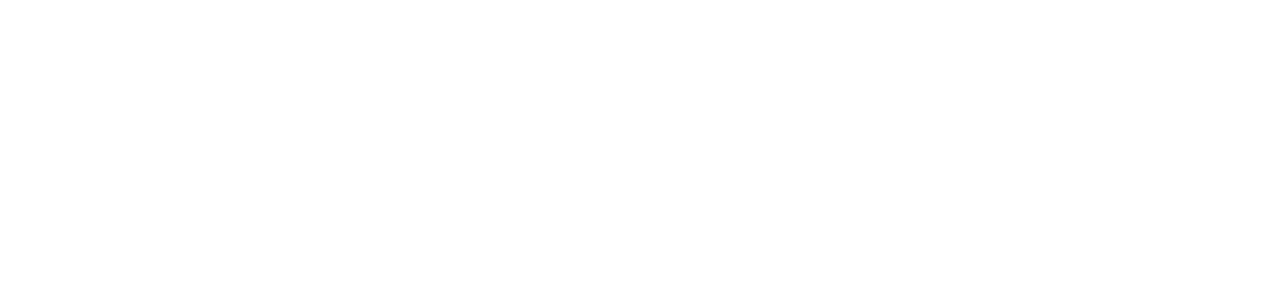
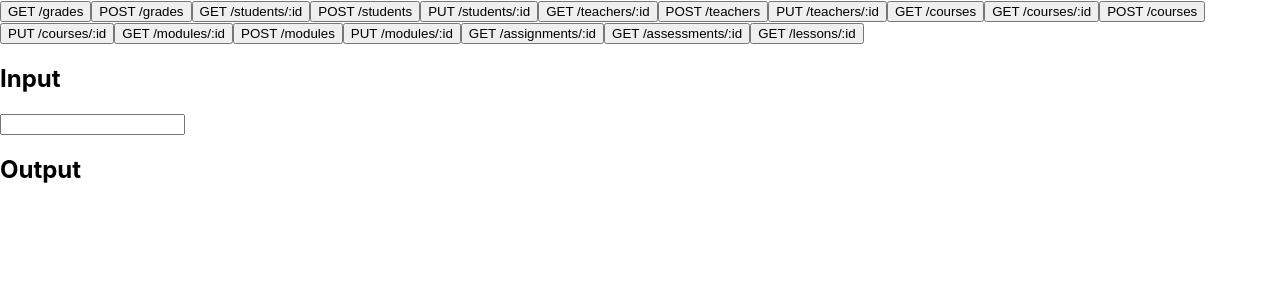
Before and after one commit to cen4010-sp23-g05/ModuLearnReact, a React (Create React App) app in the folder modulearnreact/: page / in a window 1280 px wide. Shown: the top 300 px of the page. Built offline with nearby package versions, Linux system fonts and the light colour scheme.

Commit message:
Added sample response technology

```diff
--- a/modulearnreact/src/App.js
+++ b/modulearnreact/src/App.js
@@ -1,10 +1,138 @@
-//import logo from './logo.svg';
-import './App.css';
+import React, { useState } from 'react';
 
 function App() {
+  const [response, setResponse] = useState('');
+  let textEdited = 0;
+
+  function handleButtonClick(event) {
+    const url = event.target.value;
+    fetch(url)
+      .then(response => response.json())
+      .then(data => setResponse(JSON.stringify(data)))
+      .catch(error => console.error(error));
+  }
+
+  function getGrades() {
+    setResponse(JSON.stringify(
+      {
+        "grade_cell":[
+          {"student_id" : 0, "gradebook_id": 0, "module_id": 0, "total_points": 100, "earned_points": 100},
+          {"student_id" : 1, "gradebook_id": 0, "module_id": 0, "total_points": 100, "earned_points": 100},
+          {"student_id" : 2, "gradebook_id": 0, "module_id": 0, "total_points": 100, "earned_points": 90},
+          {"student_id" : 0, "gradebook_id": 0, "module_id": 1, "total_points": 100, "earned_points": 70}
+        ]
+      }
+    ));
+  }
+
+  function getStudents() {
+    if (textEdited !== 0) {
+      setResponse(JSON.stringify(
+        {
+          "student":[
+            {"student_id" : 0, "username" : "BBRATT", "first_name" : "Balthazar", "last_name" : "Bratt"},
+            {"student_id" : 1, "username" : "MthBstrz", "first_name" : "Jamie", "last_name" : "Hineman"},
+            {"student_id" : 2, "username" : "TheBlubb", "first_name" : "Aproctoflecticus", "last_name" : "Blubberman"},
+            {"student_id" : 2, "username" : "NewStudent", "first_name" : "Me", "last_name" : "Person"}
+          ]
+        }
+      ))
+      return;
+    }
+
+    setResponse(JSON.stringify(
+      {
+        "student":[
+          {"student_id" : 0, "username" : "BBRATT", "first_name" : "Balthazar", "last_name" : "Bratt"},
+          {"student_id" : 1, "username" : "MthBstrz", "first_name" : "Jamie", "last_name" : "Hineman"},
+          {"student_id" : 2, "username" : "TheBlubb", "first_name" : "Aproctoflecticus", "last_name" : "Blubberman"},
+        ]
+      }
+    ))
+  }
+
+  function getTeachers() {
+    setResponse(JSON.stringify(
+      {
+        "teacher":[
+          {"teacher_id" : 0, "username" : "cheesey_bratt", "first_name" : "Cheesey", "last_name" : "Bratt"},
+          {"teacher_id" : 1, "username" : "xxKxx", "first_name" : "Jason", "last_name" : "Kei"},
+          {"teacher_id" : 2, "username" : "NotFamilyGuy", "first_name" : "Marge", "last_name" : "Simpson"},
+        ]
+      }
+    ))
+  }
+
+  function getModules() {
+    setResponse(JSON.stringify({
+      "module":[
+        {"module_id" : 0, "course_id" : 0, "module_type" : 0, "title" : "Lesson 1", "due_date" : "2023-12-10T23:59:00.000Z"},
+        {"module_id" : 1, "course_id" : 0, "module_type" : 1, "title" : "Assignment 1", "due_date" : "2023-12-11T23:59:00.000Z"},
+        {"module_id" : 2, "course_id" : 0, "module_type" : 2, "title" : "Assessment 1", "due_date" : "2023-12-12T23:59:00.000Z"},
+        {"module_id" : 3, "course_id" : 1, "module_type" : 0, "title" : "Lesson 1", "due_date" : "2023-12-08T23:59:00.000Z"}
+      ]
+    }));
+  }
+
+  function getLessons() {
+    setResponse(JSON.stringify({
+      "module":[
+        {"module_id" : 0, "course_id" : 0, "module_type" : 0, "title" : "Lesson 1", "due_date" : "2023-12-10T23:59:00.000Z"}
+      ]
+    }));
+  }
+
+  function getAssignments() {
+    setResponse(JSON.stringify({
+      "module":[
+        {"module_id" : 1, "course_id" : 0, "module_type" : 1, "title" : "Assignment 1", "due_date" : "2023-12-11T23:59:00.000Z"}
+      ]
+    }));
+  }
+
+  function getAssessments() {
+    setResponse(JSON.stringify({
+      "module":[
+        {"module_id" : 2, "course_id" : 0, "module_type" : 2, "title" : "Assessment 1", "due_date" : "2023-12-12T23:59:00.000Z"}
+      ]
+    }));
+  }
+
+  function handleChange(event) {
+    textEdited += 1;
+    console.log(textEdited);
+  }
+
   return (
-    <div className="App">
-
+    <div>
+      <div>
+        <button onClick={getGrades}>GET /grades</button>
+        <button onClick={handleButtonClick} value="/grades" method="POST">POST /grades</button>
+        <button onClick={getStudents}>GET /students/:id</button>
+        <button onClick={handleButtonClick} value="/students" method="POST">POST /students</button>
+        <button onClick={handleButtonClick} value="/students/123" method="PUT">PUT /students/:id</button>
+        <button onClick={getTeachers} value="/teachers/123">GET /teachers/:id</button>
+        <button onClick={handleButtonClick} value="/teachers" method="POST">POST /teachers</button>
+        <button onClick={handleButtonClick} value="/teachers/123" method="PUT">PUT /teachers/:id</button>
+        <button onClick={handleButtonClick} value="/courses">GET /courses</button>
+        <button onClick={handleButtonClick} value="/courses/123">GET /courses/:id</button>
+        <button onClick={handleButtonClick} value="/courses" method="POST">POST /courses</button>
+      <button onClick={handleButtonClick} value="/courses/123" method="PUT">PUT /courses/:id</button>
+      <button onClick={getModules}>GET /modules/:id</button>
+      <button onClick={handleButtonClick} value="/modules" method="POST">POST /modules</button>
+      <button onClick={handleButtonClick} value="/modules/123" method="PUT">PUT /modules/:id</button>
+      <button onClick={getAssignments}>GET /assignments/:id</button>
+      <button onClick={getAssessments}>GET /assessments/:id</button>
+      <button onClick={getLessons}>GET /lessons/:id</button>
+      </div>
+      <div>
+        <h2>Input </h2>
+        <input type='text' onChange={handleChange}></input>
+      </div>
+      <div>
+        <h2>Output</h2>
+        {response}
+      </div>
     </div>
   );
 }
```
Also changed, not shown: 1 other file (tests, documents, lock files or other folders).
